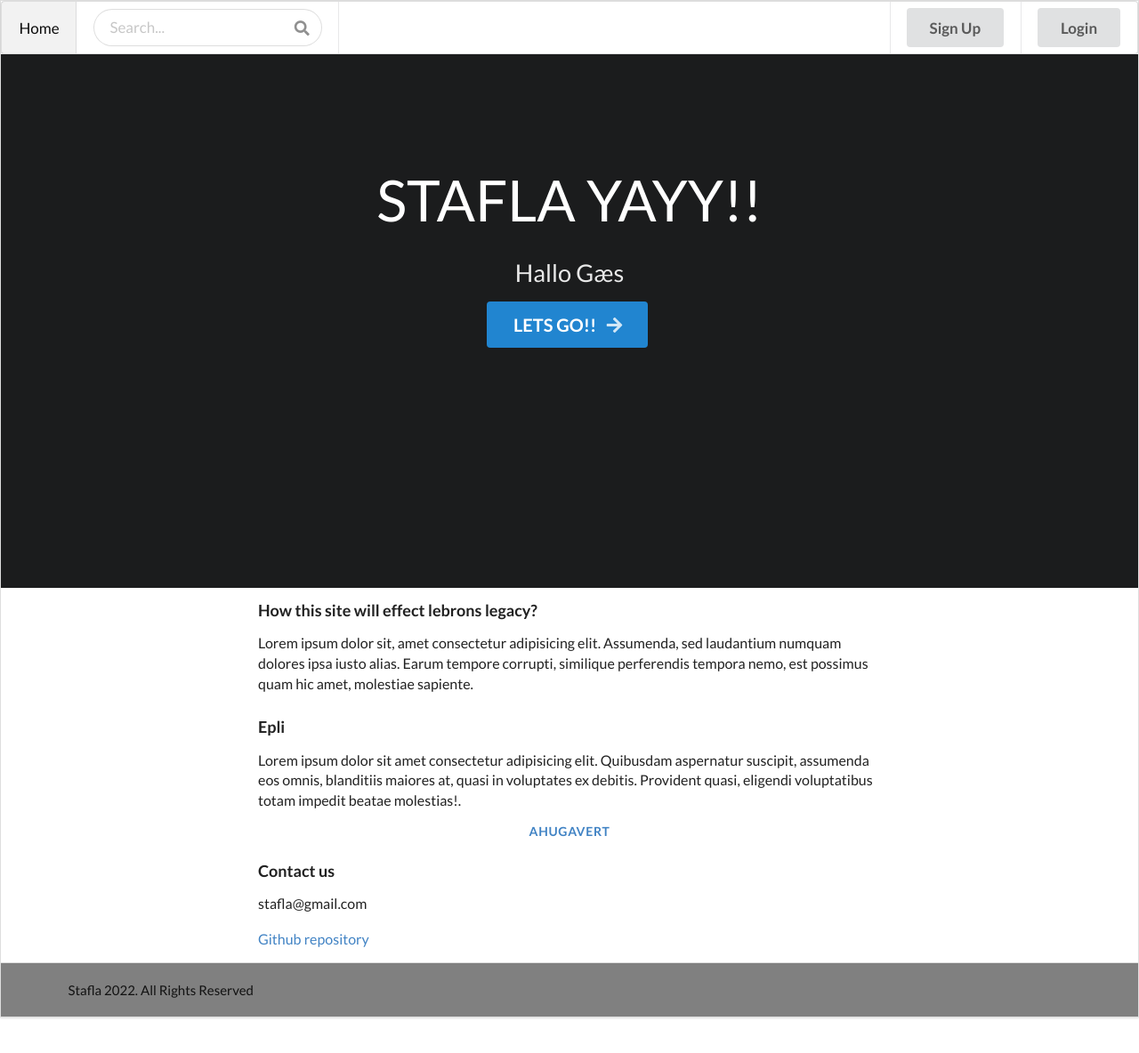
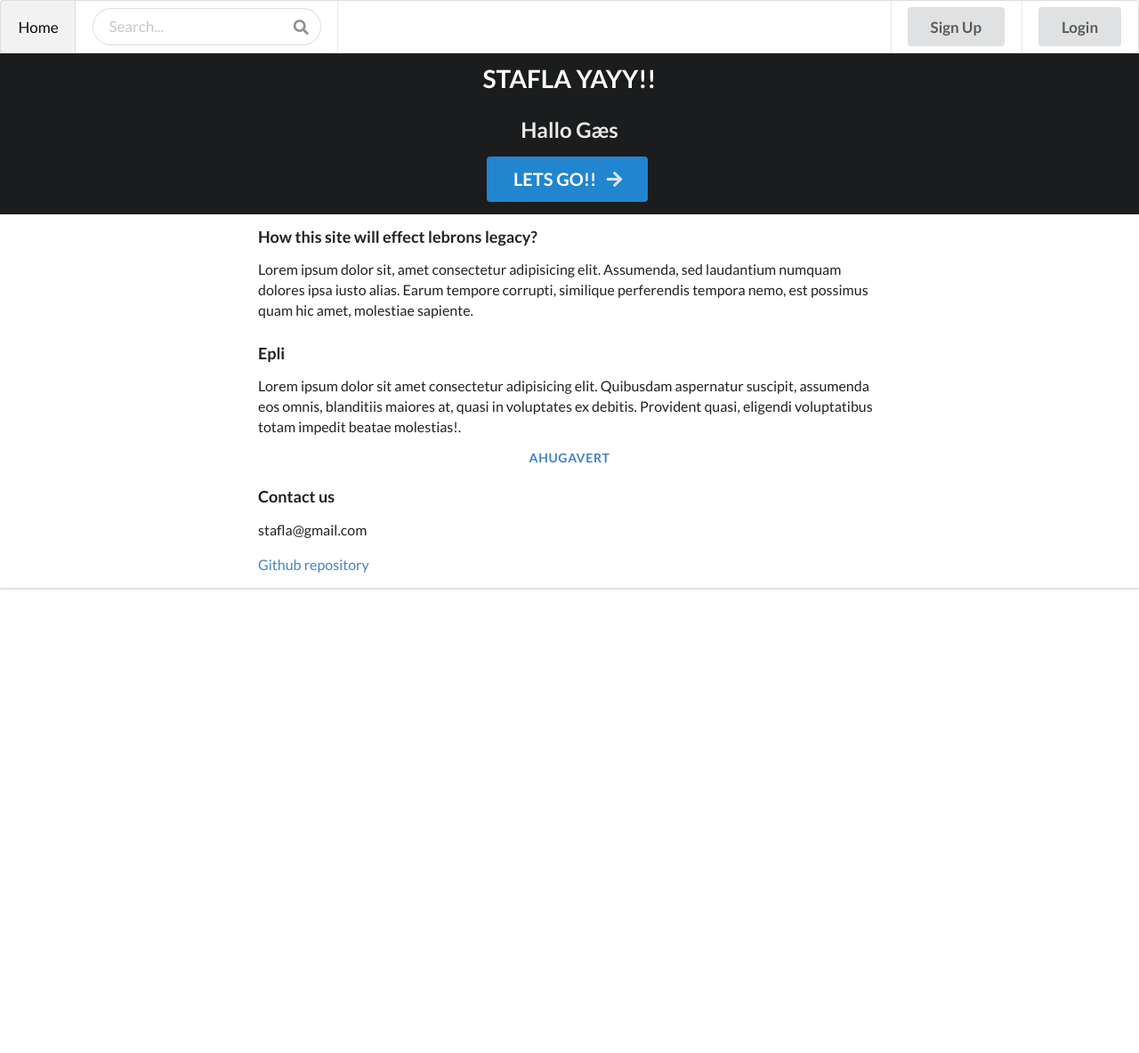
Before and after one commit to vefthroun4/Stafla, a Flask app: page / in a window 1280 px wide. Shown: the top 1184 px of the page at 89% size. Run offline with Flask 2, Linux system fonts and the light colour scheme; some libraries are stand-ins or nearby versions.

Commit message:
css change

```diff
--- a/app/templates/footer.html
+++ b/app/templates/footer.html
@@ -1,40 +1,4 @@
 
-<style type="text/css">
-    html {
-      position: relative;
-      min-height: 100%;
-      height: unset;
-    }
-
-    body {
-      padding-bottom: 14px;
-      margin-bottom: 60px;
-      -webkit-font-smoothing: antialiased;
-      -moz-font-smoothing: grayscale;
-    }
-    footer {
-      bottom: 0;
-      width: 100%;
-      height: 60px;
-      padding-top: 20px;
-      padding-bottom: 20px;
-      background-color: grey;
-      margin-top: 0;
-      margin-bottom: 0;
-    }
-    footer p {
-      font-family: "Helvetica Neue", Helvetica, Arial, sans-serif;
-      color: #777777;
-    }
-
-    p.lead {
-      font-family: "Helvetica Neue", Helvetica, Arial, sans-serif;
-      font-size: 21px;
-      color: #333333;
-      line-height: 1.4;
-      font-weight: 300;
-    }
-  </style>
  <footer>
     <div class="ui container">
         Stafla 2022. All Rights Reserved
--- a/app/templates/header.html
+++ b/app/templates/header.html
@@ -1,13 +1,5 @@
 
-<body>
-  <style>
-    .sticky {
-      position: fixed;
-      top: 0;
-      width: 100%;
-    }
-  </style>
-  <div class="ui large top menu fixed transition visible centered">
+ <div class="ui large top fixed menu transition visible centered">
     <div class="ui huge menu">
         <a href="{{url_for('home.index')}}" class="active item">
           Home
@@ -40,7 +32,7 @@
           </div>
         {% endif %}
   </div>
-  <script>
+    <!--  <script>
       window.onscroll = function() {myFunction()};
       var header = document.getElementById("myHeader");
       var sticky = header.offsetTop;
@@ -51,5 +43,4 @@
           header.classList.remove("sticky");
         }
       }
-  </script>
-</body>
+    </script> -->
--- a/app/templates/index.html
+++ b/app/templates/index.html
@@ -1,53 +1,7 @@
 {% extends "base.html" %}
 {% include "header.html" %}
 {%block content %}
-<html>
-    <head>
-    <title>Homepage</title>
-    <style type="text/css">
-      .hidden.menu {
-        display: none;
-      }
-
-      .masthead.segment {
-        min-height: 600px;
-        padding: 1em 0em;
-      }
-      .masthead .logo.item img {
-        margin-right: 1em;
-      }
-      .masthead .ui.menu .ui.button {
-        margin-left: 0.5em;
-      }
-      .masthead h1.ui.header {
-        margin-top: 1.7em;
-        margin-bottom: 0em;
-        font-size: 4em;
-        font-weight: normal;
-      }
-      .masthead h2 {
-        font-size: 1.7em;
-        font-weight: normal;
-      }
-      /* Vantar */
-      @media only screen and (max-width: 700px) {
-        .masthead.segment {
-          min-height: 350px;
-        }
-        .masthead h1.ui.header {
-          font-size: 2em;
-
-        }
-        .masthead h2 {
-          margin-top: 0.5em;
-          font-size: 1.5em;
-        }
-      }
-    </style>
-  </head>
-  <body>
-    <!-- Midja Banner -->
-    <div class="ui inverted vertical masthead center aligned segment" >
+    <div class="ui inverted vertical fixed masthead center aligned segment" >
       <div class="ui text container">
         <h1 class="ui inverted header">
           STAFLA YAYY!!
@@ -56,7 +10,6 @@
         <div class="ui huge primary button">LETS GO!!<i class="right arrow icon"></i></div>
       </div>
     </div>
-
   <!-- Bottom Text & Info -->
   <div class="ui vertical stripe segment">
     <div class="ui text container">
@@ -65,6 +18,7 @@
       <h3 class="ui">Epli</h3>
       <p>Lorem ipsum dolor sit amet consectetur adipisicing elit. Quibusdam aspernatur suscipit, assumenda eos omnis, blanditiis maiores at, quasi in voluptates ex debitis. Provident quasi, eligendi voluptatibus totam impedit beatae molestias!.</p>
       <!-- Divider -->
+      <div class="ui text container"></div>
         <h4 class="ui horizontal  divider">
           <a>Ahugavert</a>
         </h4>
@@ -74,6 +28,5 @@
           <a href="https://github.com/vefthroun4/Stafla">Github repository</a>
       </div>
     </div>
-  </body>
-</html>
+  </div>
 {% endblock %}
```
Also changed, not shown: app/static/css/styles.css (added, +63 -0 lines). Lines whose indentation alone changed are shown as unchanged.
